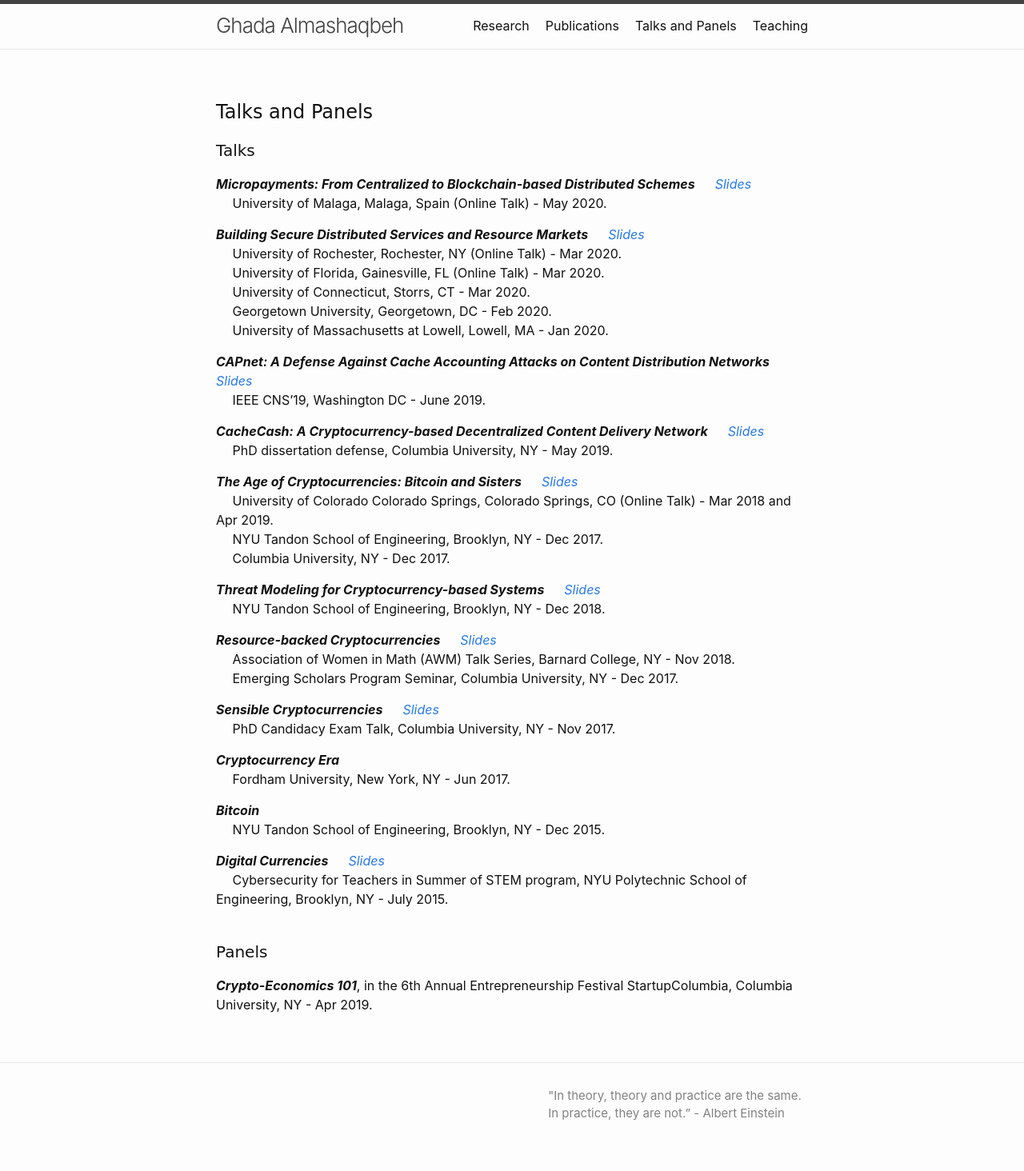
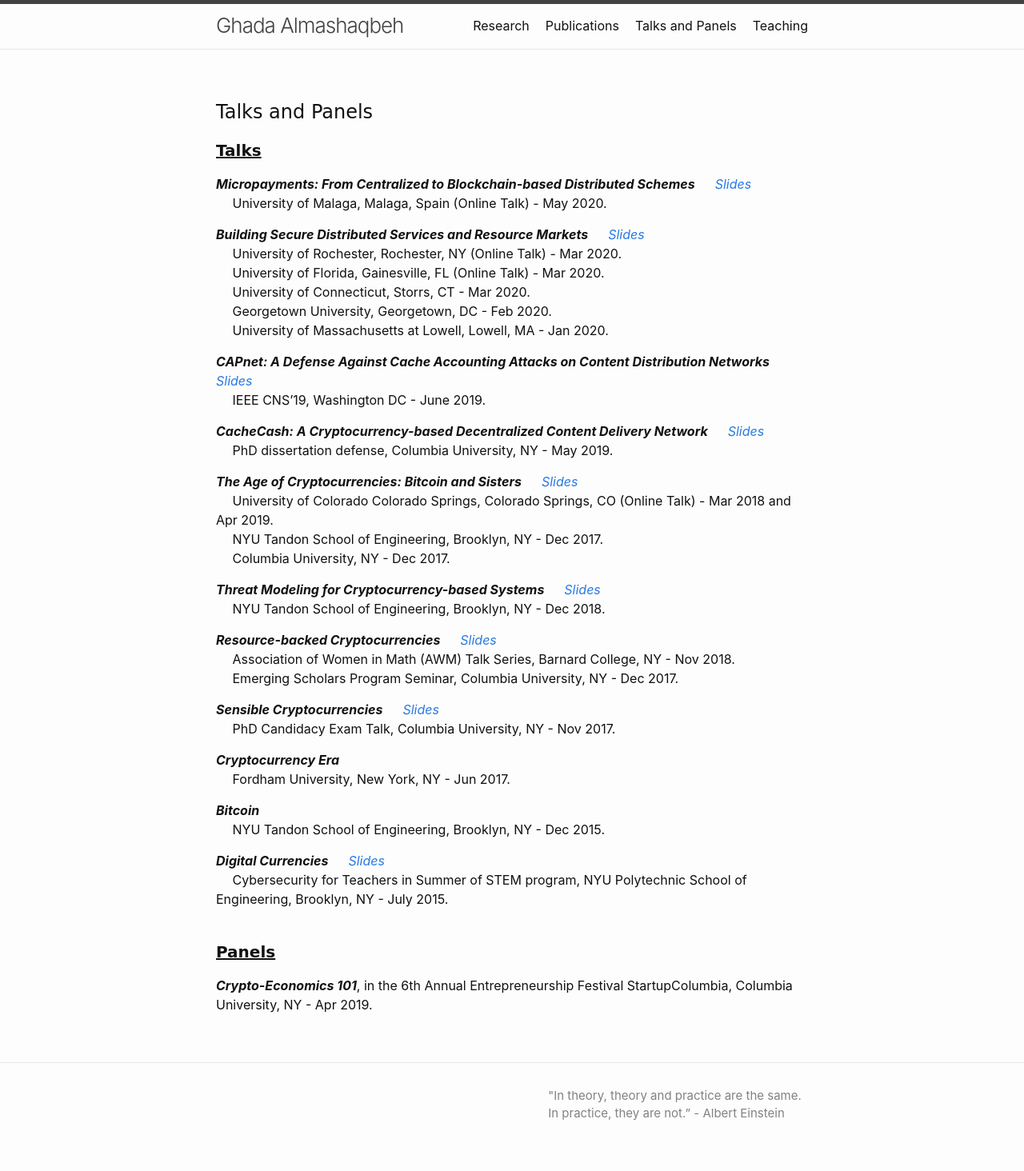
Before and after one commit to GhadaAlmashaqbeh/GhadaAlmashaqbeh.github.io, a Jekyll site: the page built from 03-talks.md, in a window 1280 px wide. Shown: the whole page at 80% size. Built offline with Jekyll 4.4.1, drawn with Linux system fonts in a browser that asks for light colours.

Commit message:
edit headers

```diff
--- a/03-talks.md
+++ b/03-talks.md
@@ -6,7 +6,7 @@ permalink: /talks-and-panels/
 
 <h1 style="font-family: 'Comic Sans MS'">Talks and Panels</h1>
 
-<h4 style="font-family: 'Comic Sans MS'">Talks</h4>
+<h4 style="font-family: 'Comic Sans MS'"><u><b>Talks</b></u></h4>
 
 ***Micropayments: From Centralized to Blockchain-based Distributed Schemes*** &emsp; [_Slides_](../slides/micropayments-talk.pdf)<br/>
 &emsp; University of Malaga, Malaga, Spain (Online Talk) - May 2020.
@@ -49,5 +49,5 @@ permalink: /talks-and-panels/
 &emsp; Cybersecurity for Teachers in Summer of STEM program, NYU Polytechnic School of Engineering, Brooklyn, NY - July 2015.<br/><br/>
 
 
-<h4 style="font-family: 'Comic Sans MS'">Panels</h4>
+<h4 style="font-family: 'Comic Sans MS'"><u><b>Panels</b></u></h4>
 ***Crypto-Economics 101***, in the 6th Annual Entrepreneurship Festival StartupColumbia, Columbia University, NY - Apr 2019.
```
